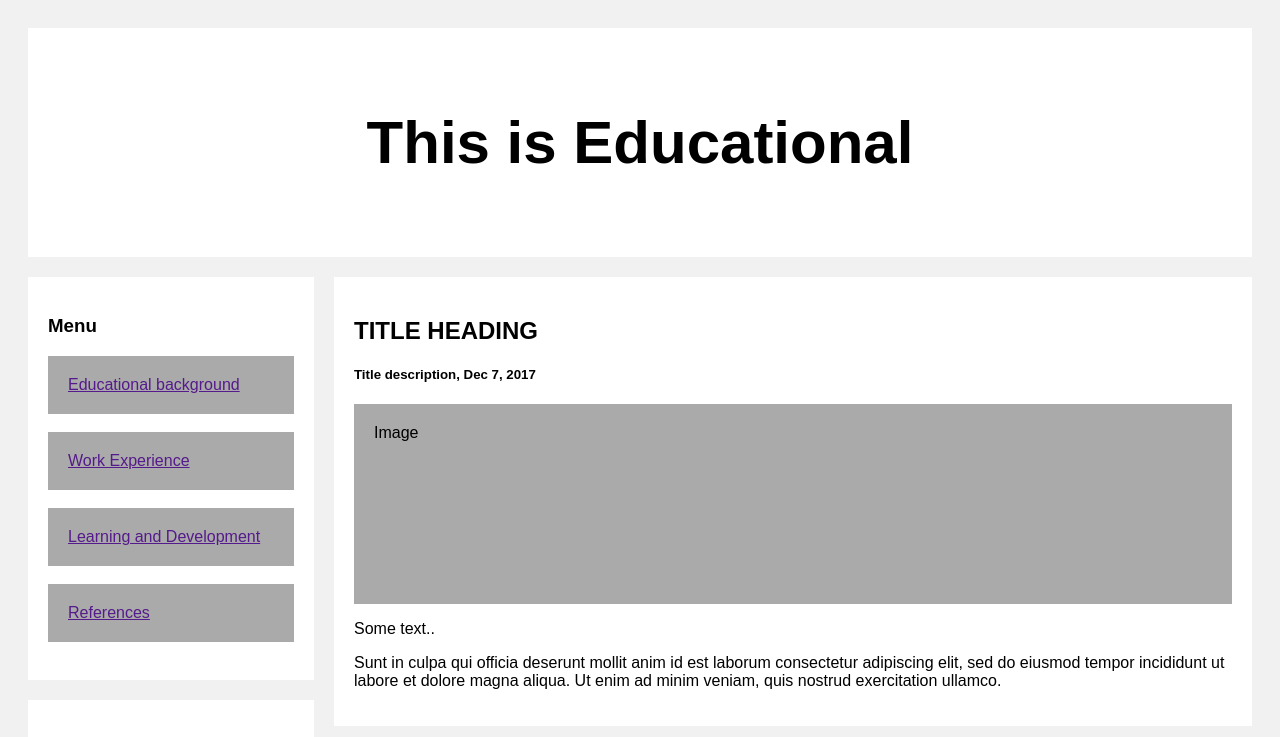
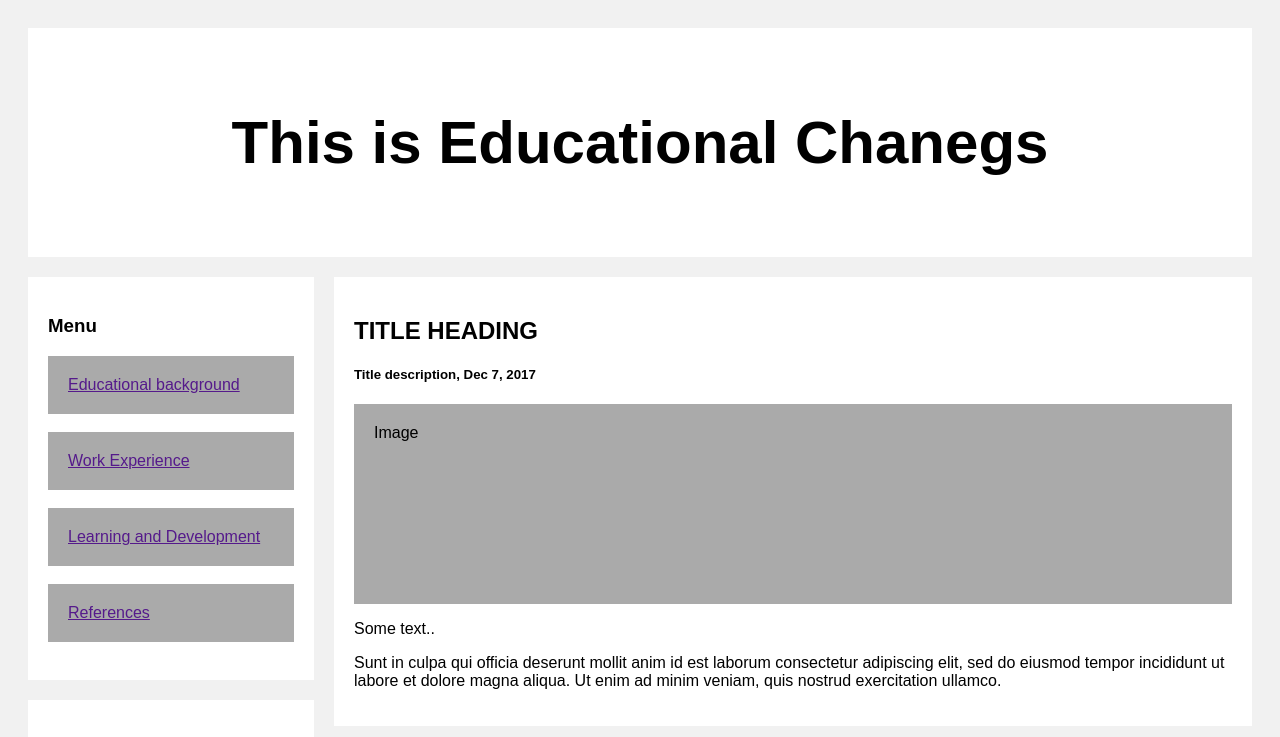
Before and after one commit to mrmartincarlito/test-mp1-project, a plain HTML site: page educational.html in a window 1280 px wide. Shown: the top 737 px of the page. Drawn offline with Linux system fonts and the light colour scheme.

Commit message:
Sample Changes

```diff
--- a/educational.html
+++ b/educational.html
@@ -77,7 +77,7 @@ body {
 <body>
 
 <div class="header">
-  <h2>This is Educational</h2>
+  <h2>This is Educational Chanegs</h2>
 </div>
 
 <div class="row">
```
